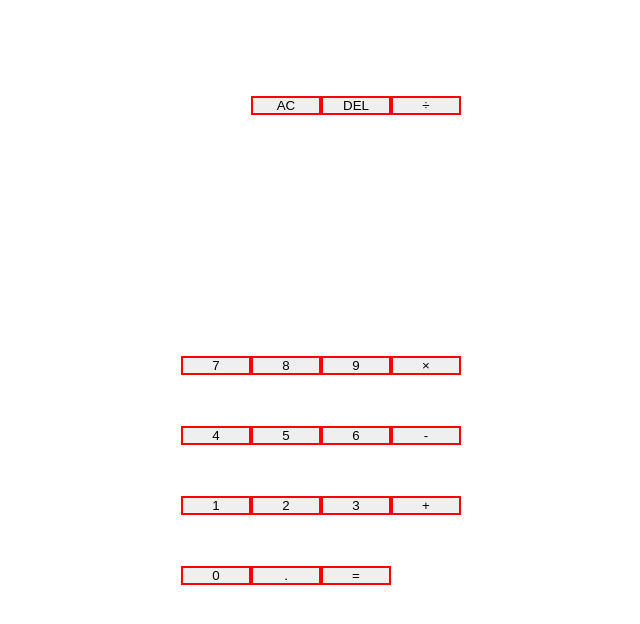
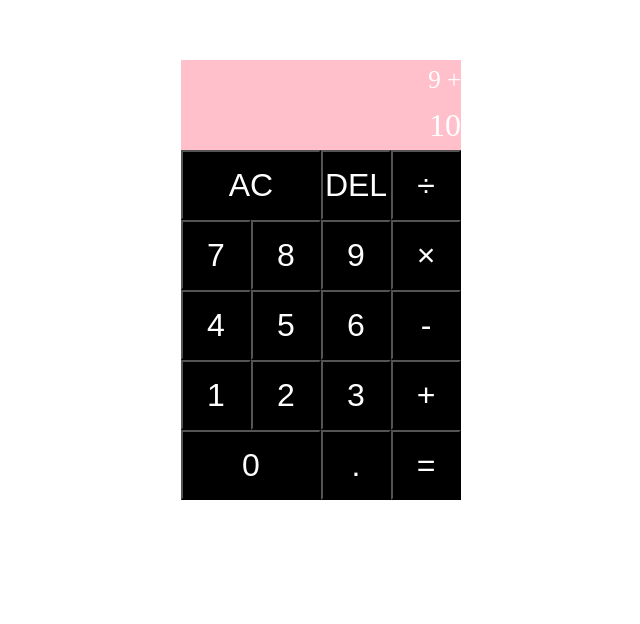
Before and after one commit to iKarans/iCalculator, a plain HTML site: page index.html in a window 1280 px wide. Shown: the part 120-744 px from the top of the page, without its empty margins (319-959 px from the left). Drawn offline with Linux system fonts and the light colour scheme.

Commit message:
got basic design down will add proper css after js

```diff
--- a/index.html
+++ b/index.html
@@ -11,28 +11,30 @@
     <main class="calculator">
         <div class="calculator__display">
             <div class="calculator__display__1">
+                9 +
             </div>
             <div class="calculator__display__2">
+                10
             </div>
         </div>
         <button class="calculator__AC">AC</button>
         <button class="calculator__DEL">DEL</button>
-        <button class="calculator__operator">÷</button>
+        <button class="calculator__operator calculator__÷operator">÷</button>
         <button class="calculator__number">7</button>
         <button class="calculator__number">8</button>
         <button class="calculator__number">9</button>
-        <button class="calculator__operator">×</button>
+        <button class="calculator__operator calculator__operator">×</button>
         <button class="calculator__number">4</button>
         <button class="calculator__number">5</button>
         <button class="calculator__number">6</button>
-        <button class="calculator__operator">-</button>
+        <button class="calculator__operator calculator__operator">-</button>
         <button class="calculator__number">1</button>
         <button class="calculator__number">2</button>
         <button class="calculator__number">3</button>
-        <button class="calculator__operator">+</button>
+        <button class="calculator__operator calculator__operator">+</button>
         <button class="calculator__number calculator__number0">0</button>
         <button class="calculator__number">.</button>
-        <button class="calculator__operator">=</button>
+        <button class="calculator__operator calculator__operator">=</button>
     </main>
 </body>
 </html>
--- a/scss/components.scss
+++ b/scss/components.scss
@@ -1,6 +1,36 @@
 .calculator {
     button {
         outline: none;
-        border: 2px solid red;
+        font-size: 32px;
+        background-color: black;
+        color: white;
+        // border-radius: 50%;
+    }
+    button:hover {
+        opacity: 0.8;
+    }
+    &__display {
+        grid-column: 1 / 5;
+    }
+    &__AC {
+        grid-column: 1 / 3;
+    }
+    &__number0 {
+        grid-column: 1 / 3;
+    }
+    &__display{
+        background-color: pink;
+        display: flex;
+        flex-direction: column;
+        align-items: flex-end;
+        justify-content: space-around;
+        &__1 {
+            color: white;
+            font-size: 25px;
+        }
+        &__2 {
+            color: white;
+            font-size: 32px;
+        }
     }
 }
--- a/scss/layouts.scss
+++ b/scss/layouts.scss
@@ -3,7 +3,7 @@
     margin: auto;
     display: grid;
     justify-content: center;
-    align-items: center;
+    align-content: center;
     min-height: 100vh;
     grid-template-columns: 70px 70px 70px 70px;
     grid-template-rows: minmax(90px, auto) 70px 70px 70px 70px 70px;
```
Also changed, not shown: scss/main.css.
